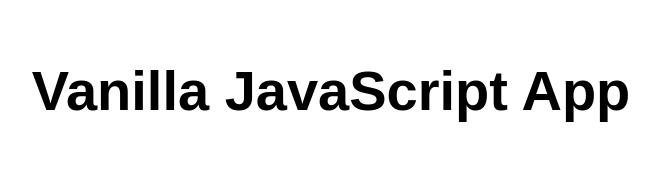
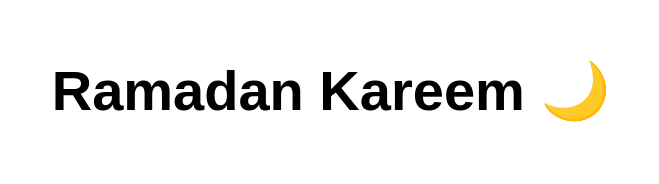
Before and after one commit to abdullah-taqiaddin/staticwebexercise, a website: page src/index.html in a window 1280 px wide. Shown: the whole page, without its empty margins (309-968 px from the left). Drawn offline with Linux system fonts and the light colour scheme.

Commit message:
updated the index file

```diff
--- a/src/index.html
+++ b/src/index.html
@@ -10,7 +10,7 @@
 
 <body>
   <main>
-    <h1>Vanilla JavaScript App</h1>
+    <h1>Ramadan Kareem 🌙</h1>
   </main>
 </body>
 
```
